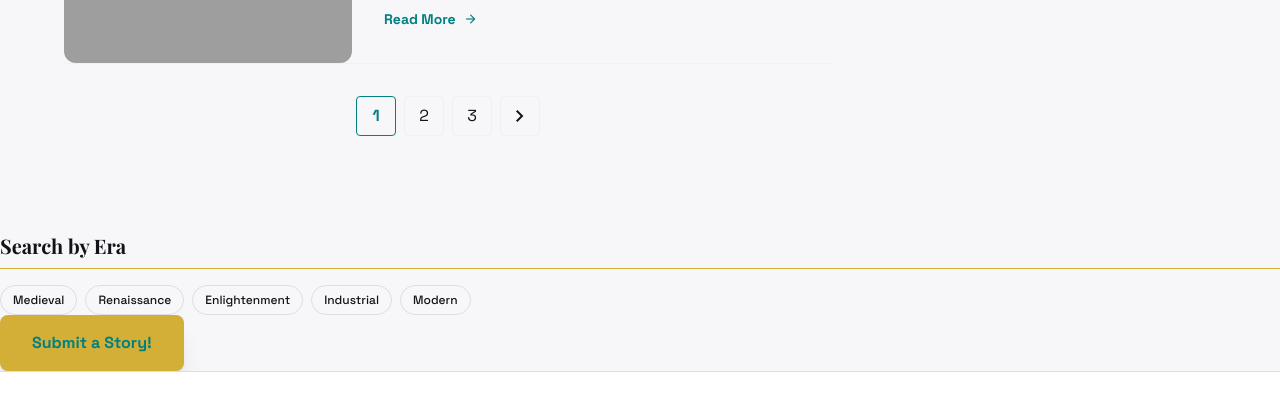
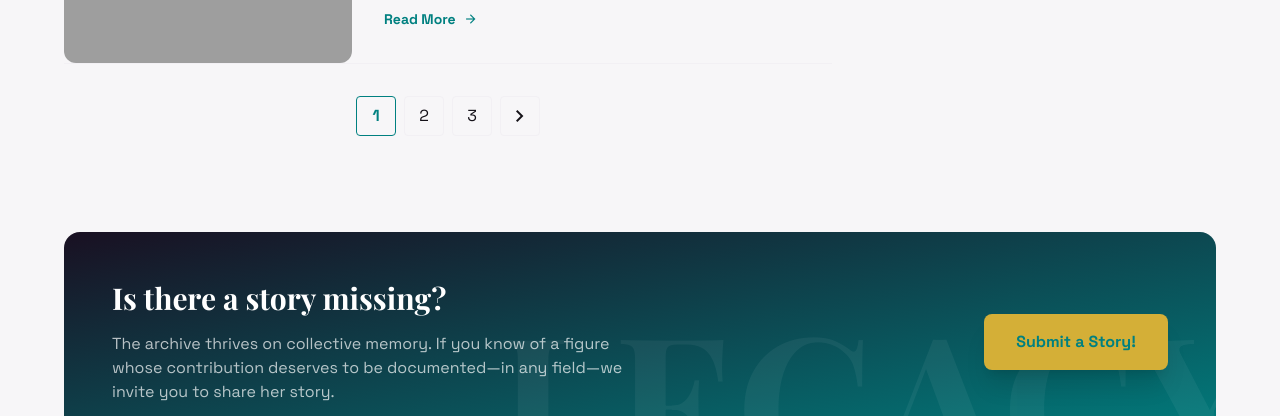
Before and after one commit to RejoiceMoyo/comingsoon, a plain HTML site: page index.html in a window 1280 px wide. Shown: the part 2219-2635 px from the top of the page. Drawn offline with nearby package versions, Linux system fonts and the light colour scheme; no server answers; grey boxes are pictures that could not be loaded.

Commit message:
Remove duplicate Search by Era section

```diff
--- a/index.html
+++ b/index.html
@@ -238,16 +238,16 @@ document.getElementById('mobile-menu-btn').addEventListener('click', function()
 </div>
 </aside>
 </main>
-<div class="space-y-4">
-<h4 class="brand-heading text-xl font-bold border-b border-brand-gold pb-2">Search by Era</h4>
-<div class="flex flex-wrap gap-2">
-<a class="px-3 py-1.5 rounded-full border border-[#e0dbe6] dark:border-white/10 text-xs font-medium hover:border-brand-gold hover:text-brand-gold transition-colors" href="#" data-era="Medieval">Medieval</a>
-<a class="px-3 py-1.5 rounded-full border border-[#e0dbe6] dark:border-white/10 text-xs font-medium hover:border-brand-gold hover:text-brand-gold transition-colors" href="#" data-era="Renaissance">Renaissance</a>
-<a class="px-3 py-1.5 rounded-full border border-[#e0dbe6] dark:border-white/10 text-xs font-medium hover:border-brand-gold hover:text-brand-gold transition-colors" href="#" data-era="Enlightenment">Enlightenment</a>
-<a class="px-3 py-1.5 rounded-full border border-[#e0dbe6] dark:border-white/10 text-xs font-medium hover:border-brand-gold hover:text-brand-gold transition-colors" href="#" data-era="Industrial">Industrial</a>
-<a class="px-3 py-1.5 rounded-full border border-[#e0dbe6] dark:border-white/10 text-xs font-medium hover:border-brand-gold hover:text-brand-gold transition-colors" href="#" data-era="Modern">Modern</a>
+<div class="max-w-[1440px] mx-auto px-6 md:px-10 lg:px-16 pb-16 w-full">
+<div class="p-12 rounded-2xl bg-gradient-to-br from-[#191022] to-brand-teal text-white flex flex-col md:flex-row items-center gap-10 overflow-hidden relative">
+<div class="absolute -right-10 -bottom-10 opacity-5 pointer-events-none select-none">
+<span class="brand-heading text-[12rem] leading-none">LEGACY</span>
 </div>
-</div>              </p>
+<div class="flex-1 space-y-4 z-10">
+<h2 class="brand-heading text-3xl font-bold">Is there a story missing?</h2>
+<p class="text-white/70 max-w-lg">
+                        The archive thrives on collective memory. If you know of a figure whose contribution deserves to be documented—in any field—we invite you to share her story.
+                    </p>
 </div>
 <div class="flex gap-4 z-10">
 <button class="bg-brand-gold hover:bg-brand-gold/90 text-brand-teal font-bold py-4 px-8 rounded-lg shadow-xl transition-all">
```
